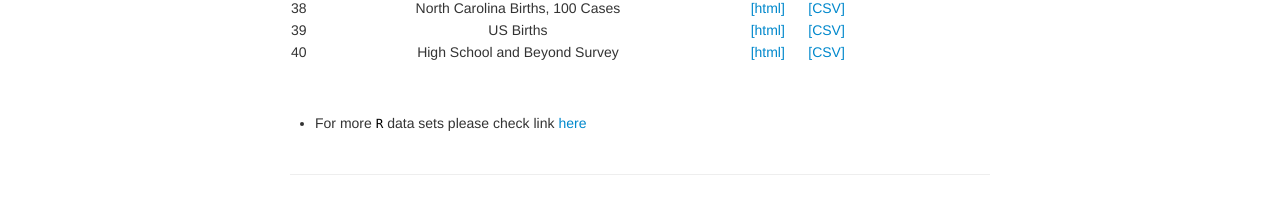
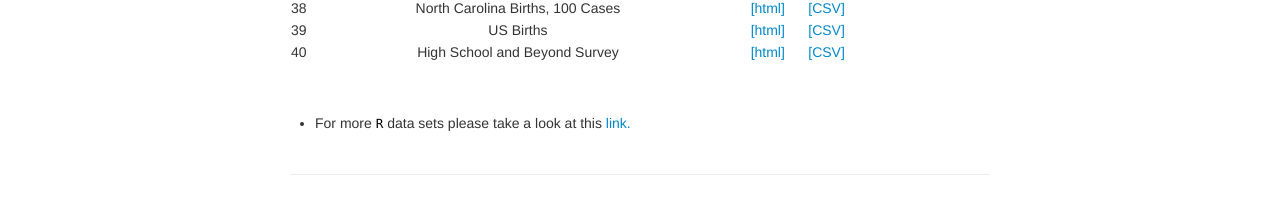
Before and after one commit to suthakaranr/suthakaranr.github.io, a Jekyll site: the page built from pages/Datasets2265.md, in a window 1280 px wide. Shown: the part 1081-1284 px from the top of the page. Built offline with Jekyll 4.4.1, drawn with Linux system fonts in a browser that asks for light colours.

Commit message:
Update Datasets2265.md

```diff
--- a/pages/Datasets2265.md
+++ b/pages/Datasets2265.md
@@ -55,7 +55,7 @@ description: Data
 <br/>
 
 
-* For more ``R`` data sets please check link <a style="text-decoration:none" href="https://vincentarelbundock.github.io/Rdatasets/datasets.html" target="_blank" rel="noopener noreferrer">here</a>
+* For more ``R`` data sets please take a look at this <a style="text-decoration:none" href="https://vincentarelbundock.github.io/Rdatasets/datasets.html" target="_blank" rel="noopener noreferrer">link.</a>
 
 
 <!-- Note: this is how to write a comment in HTML. Everything in here won't show up on your webpage.-->
```
